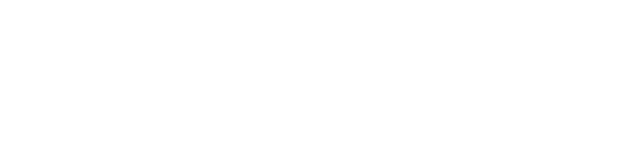
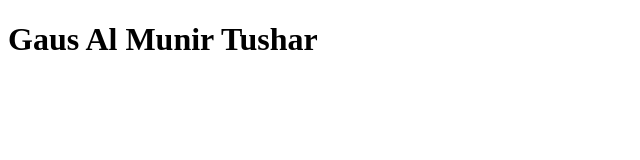
Before and after one commit to GausAlMunirTushar/StudentProjectSite, a plain HTML site: page index.html in a window 1280 px wide. Shown: the whole page, without its empty margins (0-640 px from the left). Drawn offline with Linux system fonts and the light colour scheme.

Commit message:
Update index.html

```diff
--- a/index.html
+++ b/index.html
@@ -6,7 +6,7 @@
 
 </head>
 <body>
-
+  <h1> Gaus Al Munir Tushar </h1>
 
 
 
```
